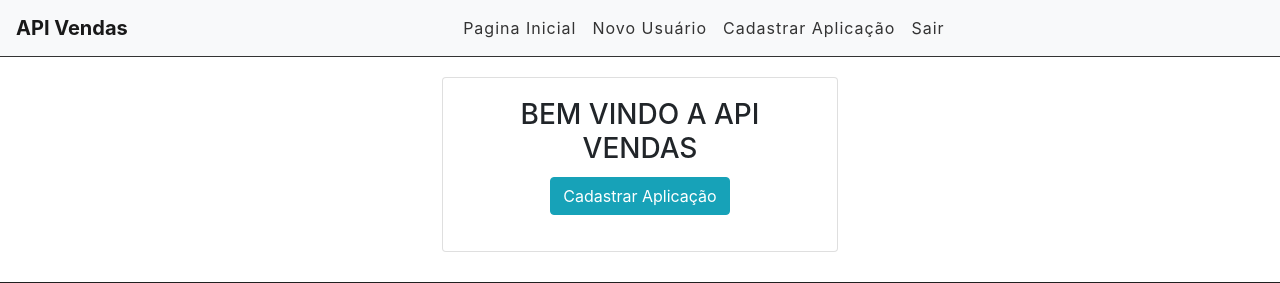
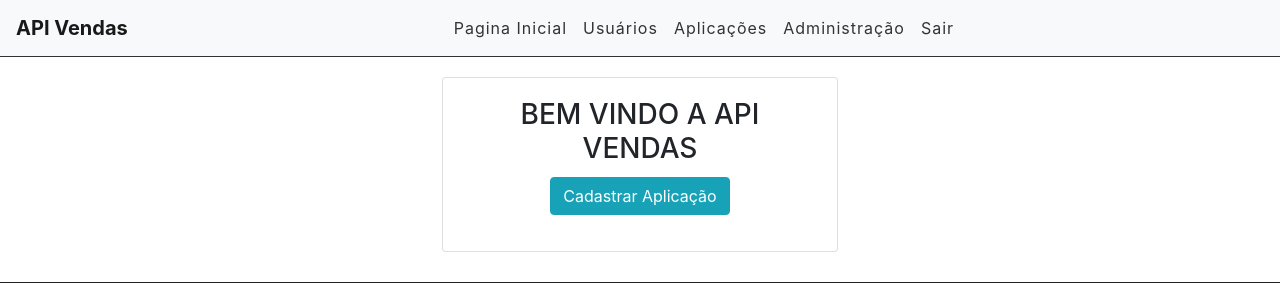
Before and after one commit to wesleycomp/vendasoauth2, a Django app: page / in a window 1280 px wide. Shown: the top 283 px of the page. Run offline with Django 3.2, Linux system fonts and the light colour scheme; the visitor is signed in with stand-in values (Sample User, id 1); some libraries are stand-ins or nearby versions.

Commit message:
adicionando menu adminstrativo

```diff
--- a/estoque/templates/base.html
+++ b/estoque/templates/base.html
@@ -25,10 +25,13 @@
                         <a class="nav-link" href="/">Pagina Inicial</a>
                     </li>
                     <li class="nav-item">
-                            <a class="nav-link" href="/accounts/register">Novo Usuário</a>
+                            <a class="nav-link" href="/accounts/register">Usuários</a>
                     </li>
                      <li class="nav-item">
-                            <a class="nav-link" href="/o/applications/register/">Cadastrar Aplicação</a>
+                            <a class="nav-link" href="/o/applications/register/">Aplicações</a>
+                    </li>
+                     <li class="nav-item">
+                            <a class="nav-link" href="/admin">Administração</a>
                     </li>
                     {% else %}
                     <li class="nav-item">
--- a/vendasoauth2/settings.py
+++ b/vendasoauth2/settings.py
@@ -24,7 +24,7 @@ BASE_DIR = Path(__file__).resolve().parent.parent
 SECRET_KEY = 'b8r^!jy#jon(3m4@$=le91da5w20)iubn#0^i00c1^6+0k)k%c'
 
 # SECURITY WARNING: don't run with debug turned on in production!
-DEBUG = True
+DEBUG = False
 
 ALLOWED_HOSTS = ['*']
 
```
